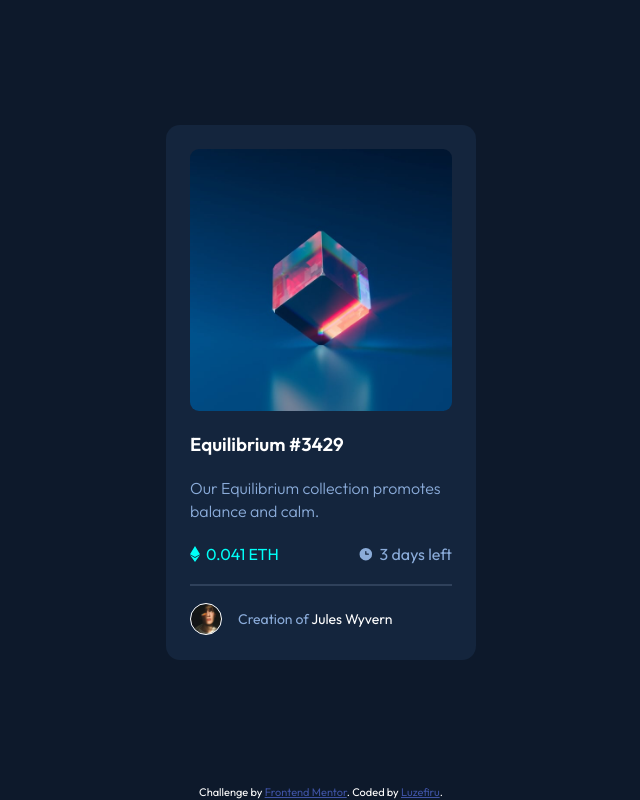
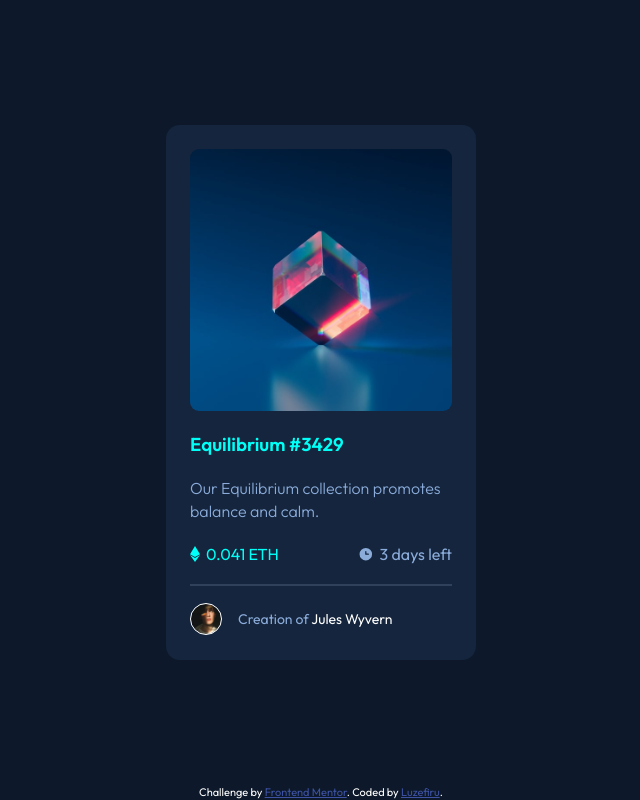
Before and after one commit to Luzefiru/nft-preview-card-component, a plain HTML site: page index.html in a window 1280 px wide. In both pictures the pointer is over the element "Equilibrium #3429". Shown: the whole page, without its empty margins (319-959 px from the left). Drawn offline with Linux system fonts and the light colour scheme.

Commit message:
feat: add active states for words

```diff
--- a/style.css
+++ b/style.css
@@ -65,8 +65,13 @@ main {
 }
 
 .card__desc__heading {
+  cursor: pointer;
   margin-bottom: 1.3rem;
   font-weight: 600;
+}
+
+.card__desc__heading:hover {
+  color: var(--text-highlight);
 }
 
 .card__desc__copy {
@@ -138,3 +143,7 @@ main {
   cursor: pointer;
   color: var(--text);
 }
+
+.card__attribution__desc__creator-url:hover {
+  color: var(--text-highlight);
+}
```
